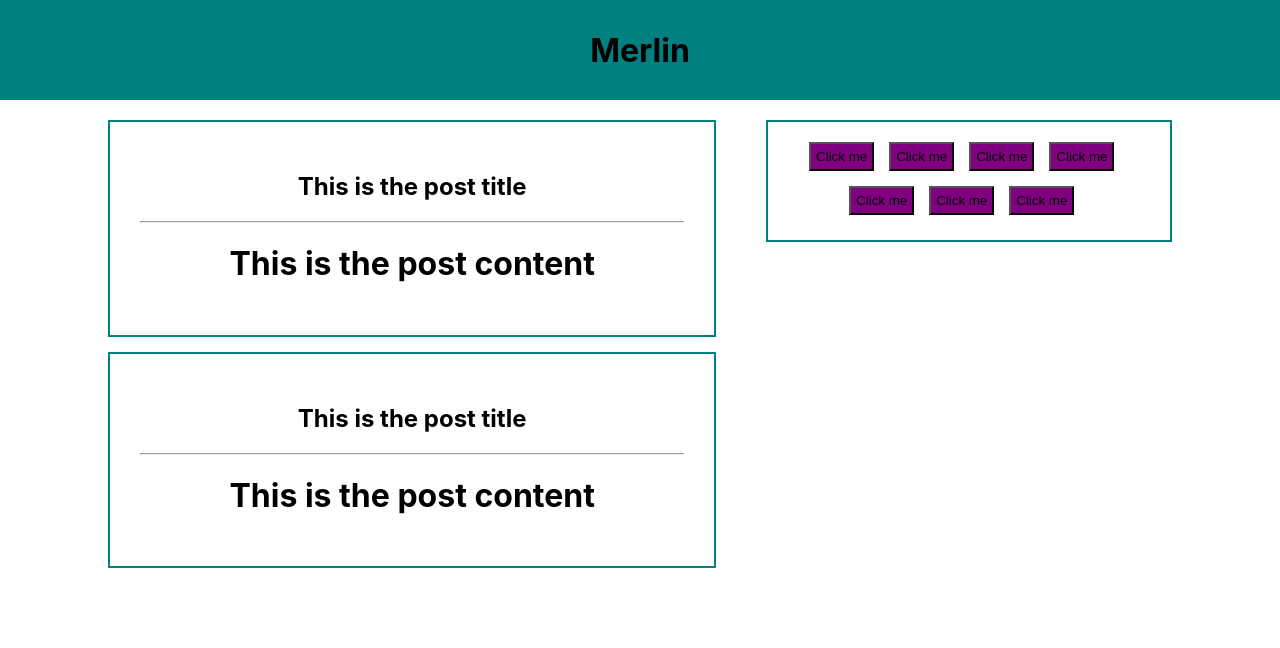
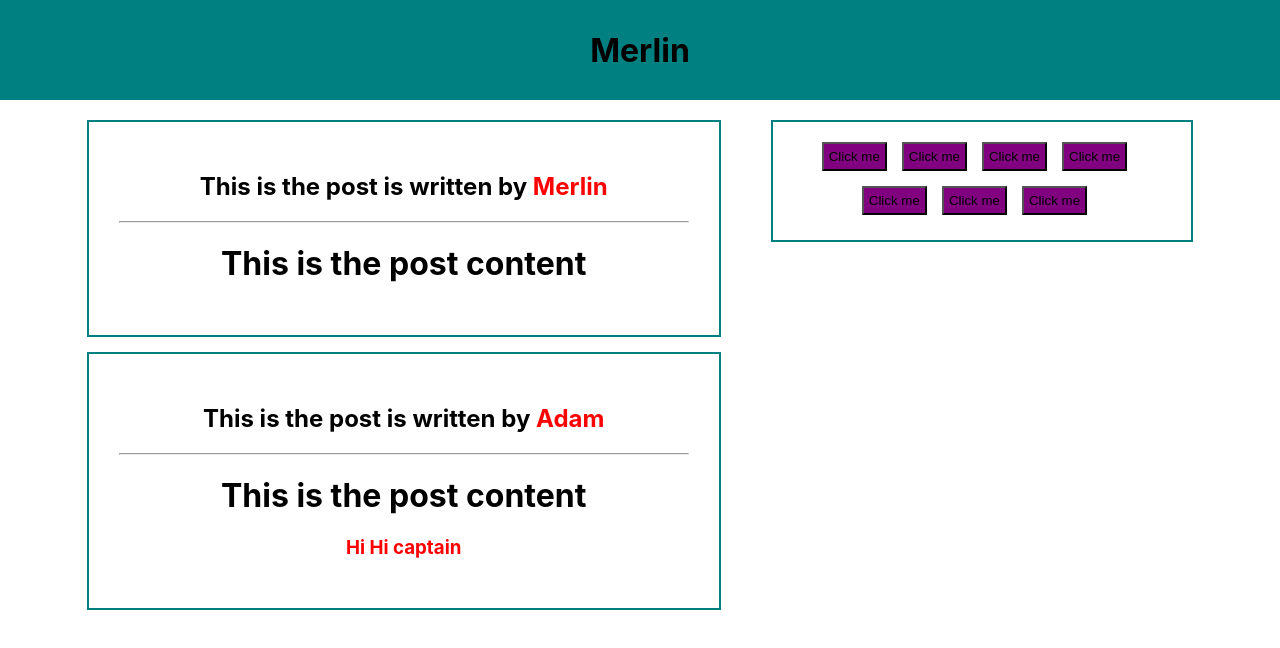
Before and after one commit to Xmerlin7/React, a React (Create React App) app in the folder first-project/: page / in a window 1280 px wide. Shown: the top 648 px of the page. Built offline with nearby package versions, Linux system fonts and the light colour scheme.

Commit message:
Refactor App.js to add link to Seif Merlin in header and update styling

```diff
--- a/first-project/src/App.js
+++ b/first-project/src/App.js
@@ -4,20 +4,23 @@ import Post from './posts';
 import SideBar from './sideBar'
 
 function App() {
+  const namee = "Seif";
   return (
     <div className="App">
       <Header />
       {/* Big container */}
-      <div style={ {display: "flex", justifyContent:'center', alignItems: 'center' ,marginTop: "120px" }}>
+      <div style={{ display: "flex", justifyContent: 'center', alignItems: 'center', marginTop: "120px" }}>
         {/* container that has two divs */}
-        <div style={{ display: "flex",gap: "50px", alignItems: "flex-start" }}>
+        <div style={{ display: "flex", gap: "50px", alignItems: "flex-start" }}>
           {/* posts div */}
-          <div  style={{width: "60%"}}>
-            <Post />
-            <Post />
+          <div style={{ width: "60%" }}>
+            <Post name="Merlin" />
+            <Post name="Adam">
+              <h3 style={{ color: namee === "Adam" ? "green" : "red" }}>Hi Hi captain</h3>
+            </Post>
           </div>
           {/* menu sidebar div */}
-          <div style={{width: "40%"}}>
+          <div style={{ width: "40%" }}>
             <SideBar />
           </div>
         </div>
--- a/first-project/src/posts.js
+++ b/first-project/src/posts.js
@@ -1,12 +1,14 @@
 import './posts.css'
-export default function Post() {
+export default function Post({name, children}) {
+
     return (
         <div className="posts">
             <h2>
-                This is the post title
+                This is the post is written by <span style={{color: "red"}}>{name}</span>
             </h2>
             <hr />
             <h1> This is the post content</h1>
+            {children}
         </div>
     );
 }
```
